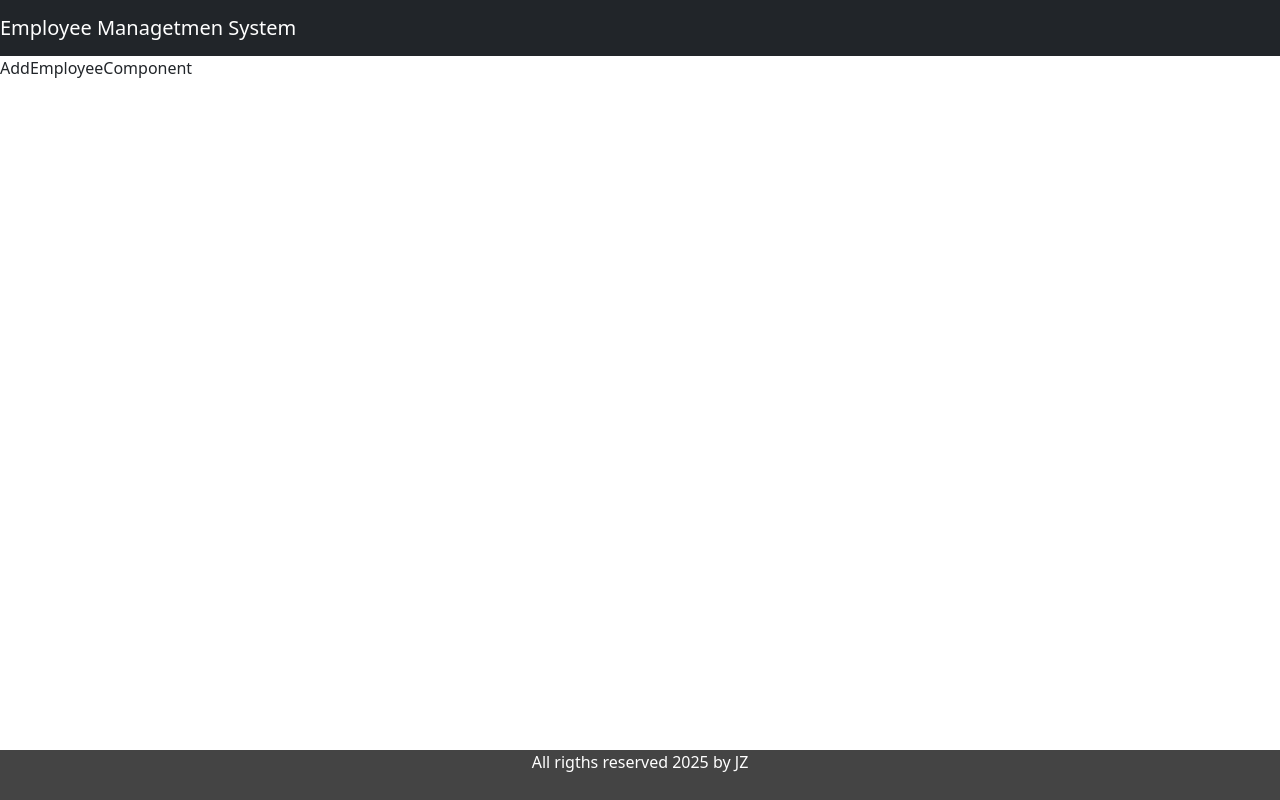
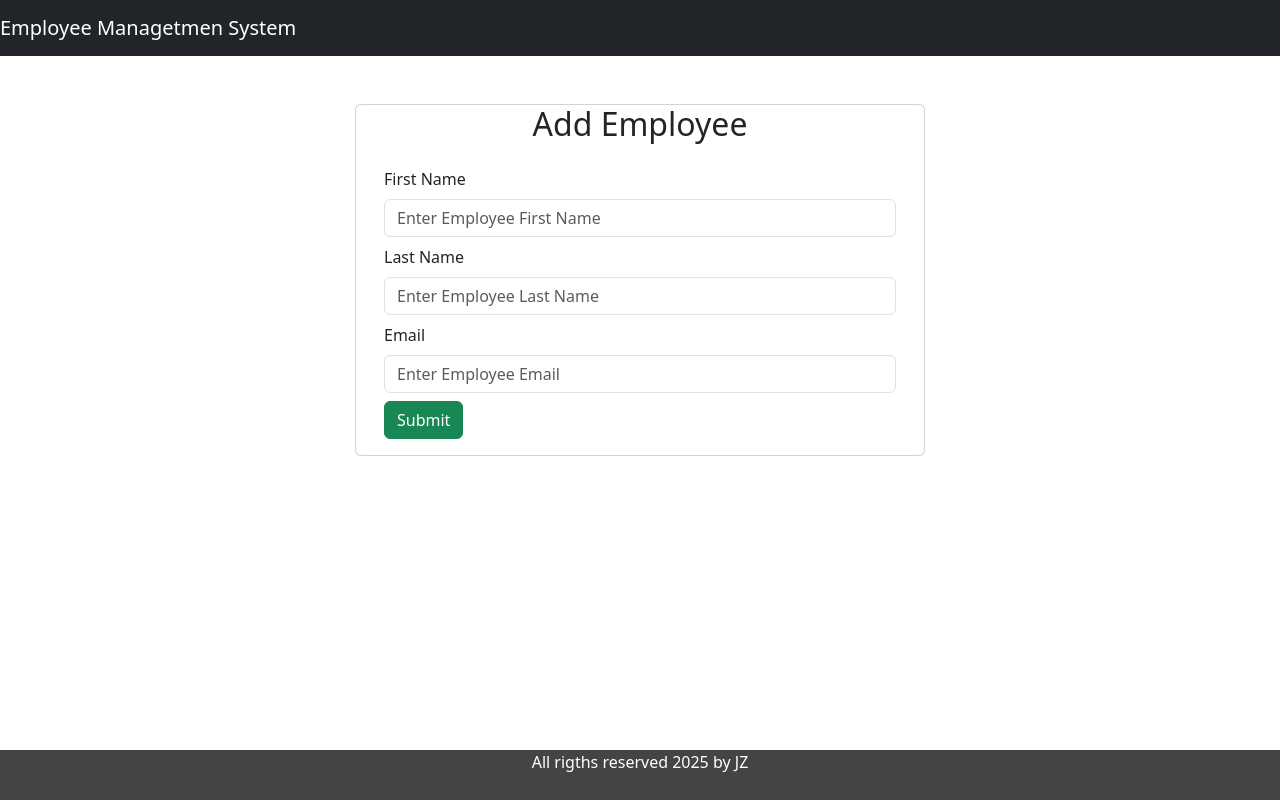
Before and after one commit to juliozapatao96/employee-management-system-sb-react, a React (Vite) app in the folder ems-frontend/: page /add-employee in a window 1280 px wide. Built offline with nearby package versions, Linux system fonts and the light colour scheme.

Commit message:
feat: create form add employee

```diff
--- a/ems-frontend/src/components/AddEmployeeComponent.jsx
+++ b/ems-frontend/src/components/AddEmployeeComponent.jsx
@@ -1,8 +1,81 @@
-import React from 'react'
+import React, { useState } from 'react'
 
 const AddEmployeeComponent = () => {
+
+    const [firstName, setFirstName] = useState('')
+    const [lastName, setLastName] = useState('')
+    const [email, setEmail] = useState('')
+
+    function handlerFirstName(e){
+        setFirstName(e.target.value);
+    }
+
+    function handlerLastName(e){
+        setLastName(e.target.value);
+    }
+
+    function handlerEmail(e){
+        setEmail(e.target.value);
+    }
+
+    function saveEmployee(e){
+        e.preventDefault();
+
+        const employee = {firstName, lastName, email}
+        console.log(employee)
+    }
+
   return (
-    <div>AddEmployeeComponent</div>
+    <div className='container'>
+        <br/><br/>
+        <div className='row'>
+            <div className='card col-md-6 offset-md-3 offset-md-3'>
+                <h2 className='text-center'>Add Employee</h2>
+                <div className='card-body'>
+                    <form>
+                        <div className='form-group mb-2'>
+                            <label className='form-label'>First Name</label>
+                            <input
+                                type='text'
+                                placeholder='Enter Employee First Name'
+                                name='firstName'
+                                value={firstName}
+                                className='form-control'
+                                onChange={handlerFirstName}
+                            ></input>
+                        </div>
+
+                        <div className='form-group mb-2'>
+                            <label className='form-label'>Last Name</label>
+                            <input
+                                type='text'
+                                placeholder='Enter Employee Last Name'
+                                name='lastName'
+                                value={lastName}
+                                className='form-control'
+                                onChange={handlerLastName}
+                            ></input>
+                        </div>
+
+                        <div className='form-group mb-2'>
+                            <label className='form-label'>Email</label>
+                            <input
+                                type='text'
+                                placeholder='Enter Employee Email'
+                                name='email'
+                                value={email}
+                                className='form-control'
+                                onChange={handlerEmail}
+                            ></input>
+                        </div>
+
+                        <button className='btn btn-success' onClick={saveEmployee}>Submit</button>
+                    </form>
+
+                </div>
+            </div>
+        </div>
+    </div>
   )
 }
 
```
